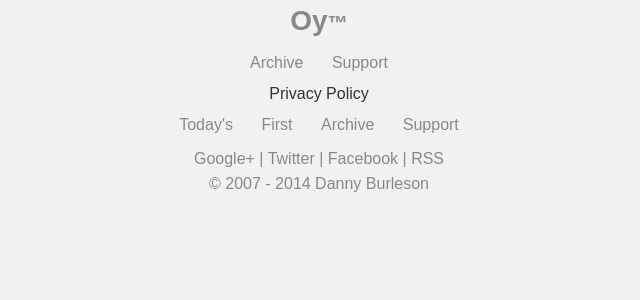
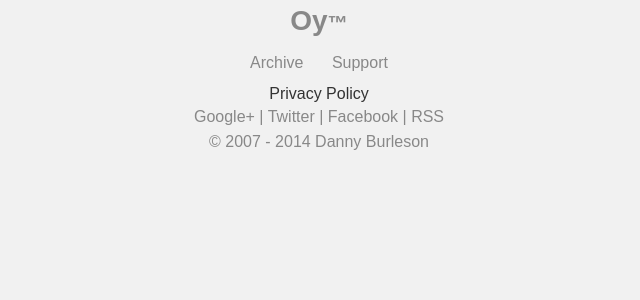
Before and after one commit to oycomics/oycomics.github.io, a Jekyll site: the page built from privacy/index.html, in a window 1280 px wide. Shown: the top 300 px of the page, without its empty margins (321-961 px from the left). Built offline with Jekyll 4.4.1, drawn with Linux system fonts in a browser that asks for light colours; Markdown is read by kramdown in place of the engine named in the settings.

Commit message:
Update privacy.html

```diff
--- a/_layouts/privacy.html
+++ b/_layouts/privacy.html
@@ -8,12 +8,11 @@
 <meta property="og:url" content="{{ site.url }}/privacy/">
 </head>
 <body>
-<div class="site gradient">
+<div class="site">
 {% include title.html %}
 <div class="content">
 	{{ content }}
 </div>
-{% include nav.html %}
 {% include footer.html %}
 </div>
 </body>
```
